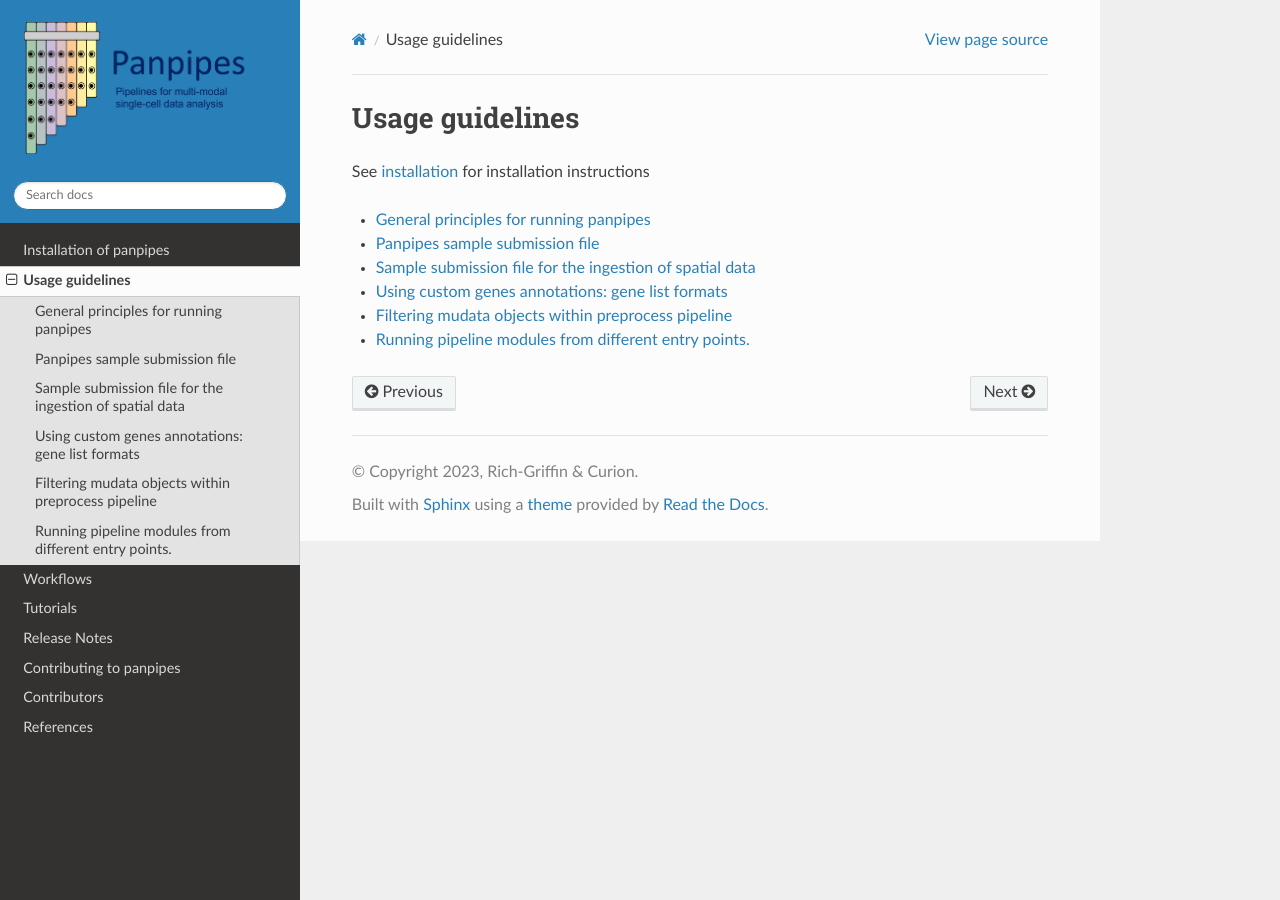
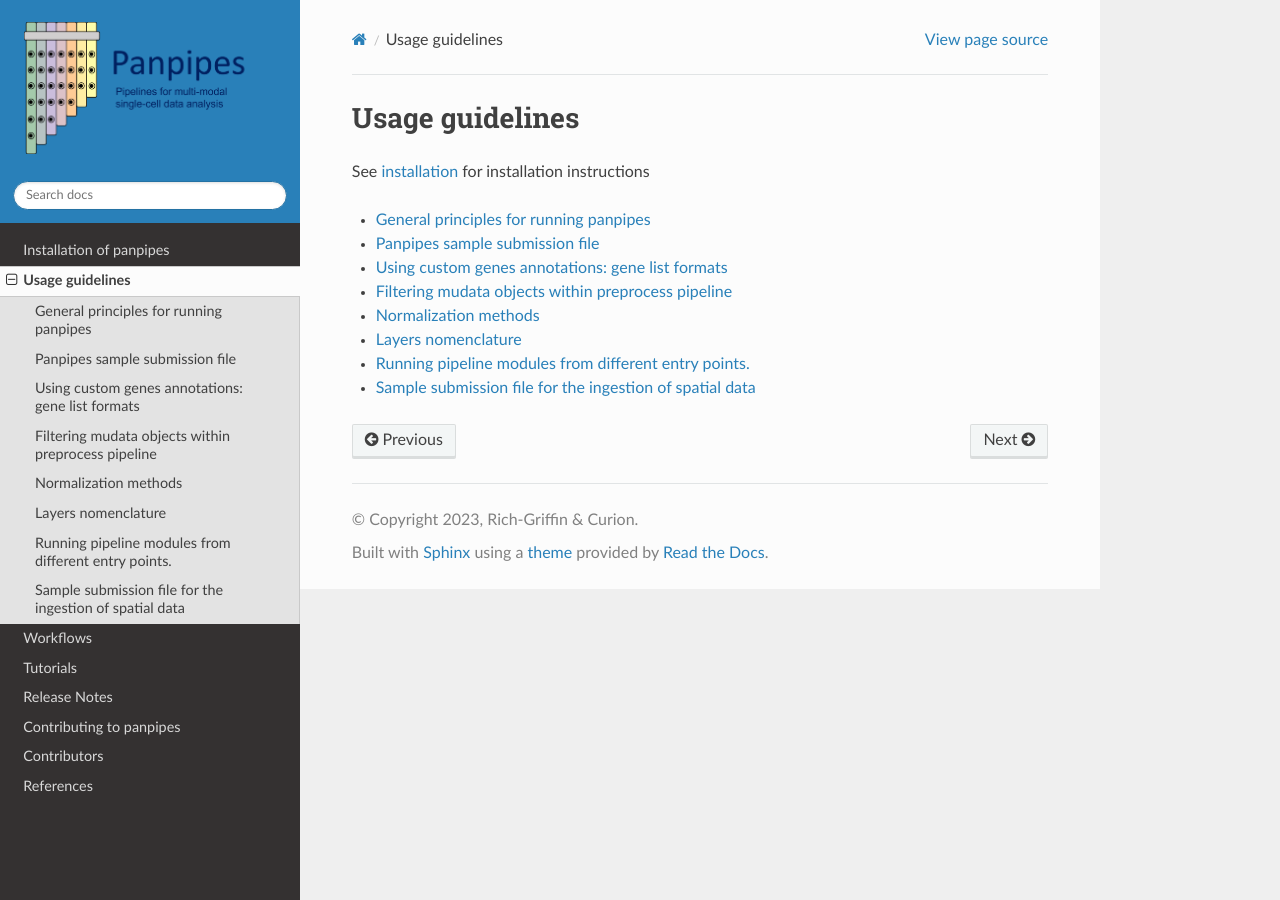
Before and after one commit to bio-la/panpipes-nextflow, a Sphinx documentation site: the page built from docs/usage/index.md, in a window 1280 px wide. Built offline with Sphinx 7.4.7 and the Read the Docs theme 2.0.0, drawn with Linux system fonts in a browser that asks for light colours.

Commit message:
changed index

````diff
--- a/docs/usage/index.md
+++ b/docs/usage/index.md
@@ -9,9 +9,9 @@
 
 general_principles
 setup_for_qc_mm
-setup_for_spatial_workflows
 gene_list_format
 filter_dict_instructions
+normalization_methods
 different_entry_points
-
+setup_for_spatial_workflows
 ```
````
Also changed, not shown: docs/usage/normalization_methods.md (renamed from docs/usage/Normalization methods.md, +1 -1 lines).
